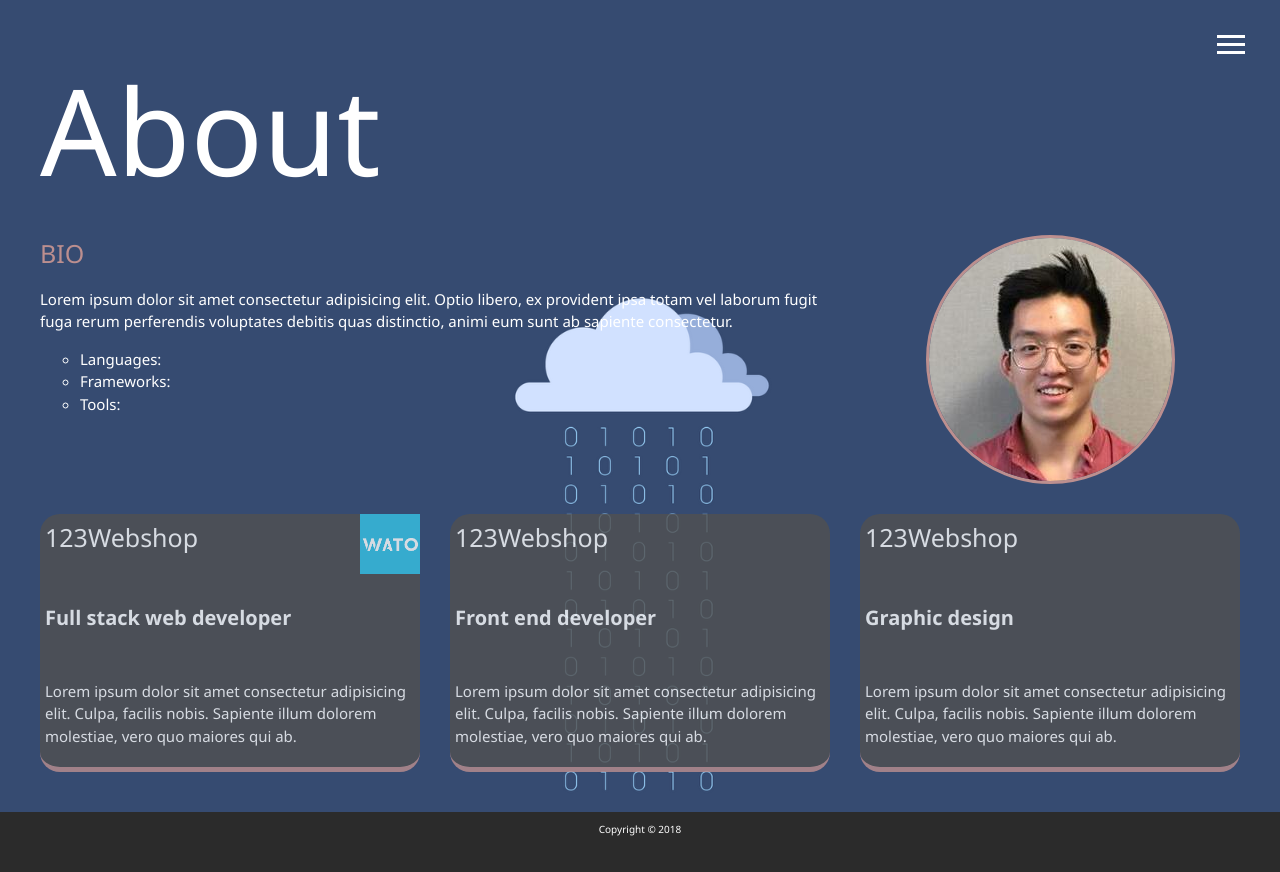
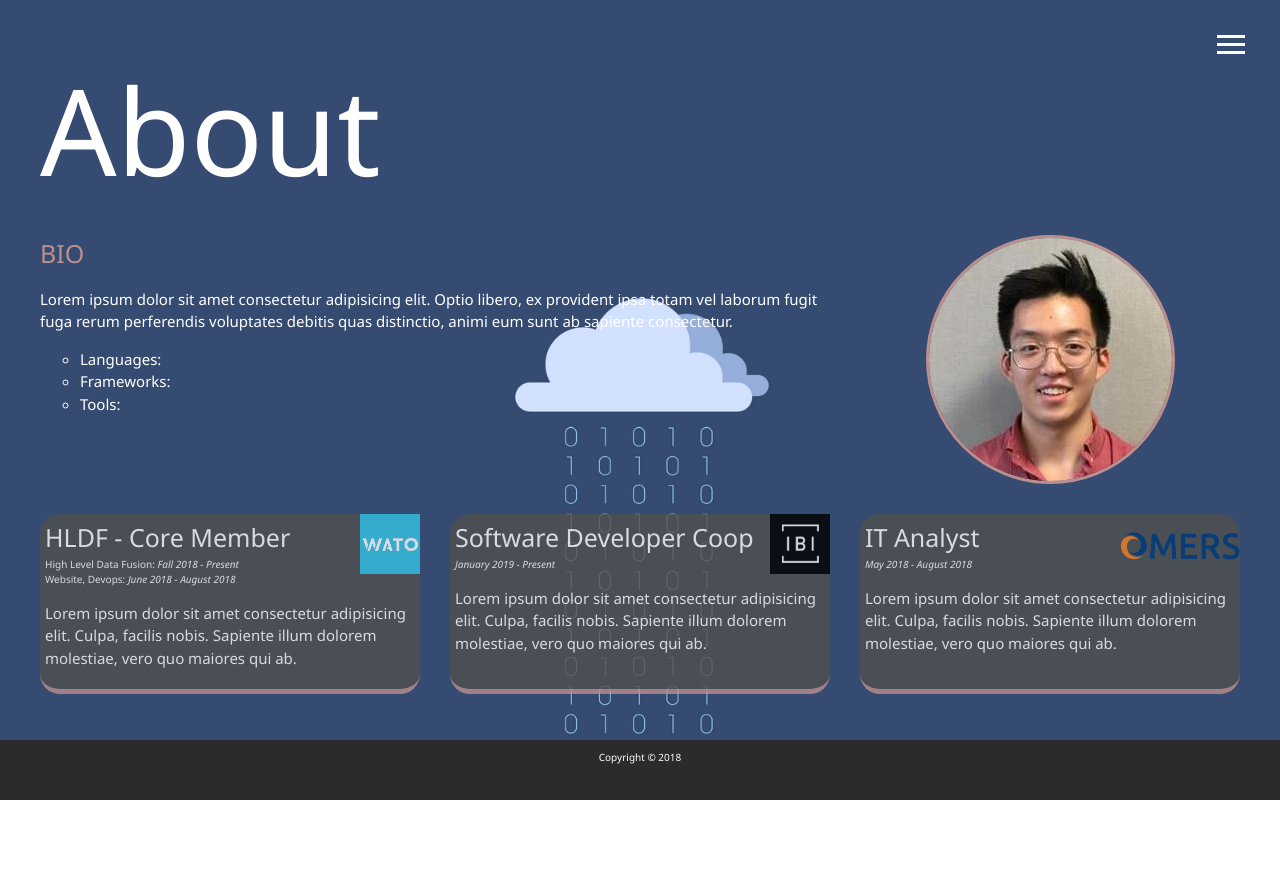
Before and after one commit to Wmeng98/Portfolio-Personal, a website: page dist/about.html in a window 1280 px wide. After the commit the page ends 800 px from the top, so only its background shows below. Drawn offline with Linux system fonts and the light colour scheme.

Commit message:
add logos, job title descriptions

```diff
--- a/dist/about.html
+++ b/dist/about.html
@@ -69,18 +69,19 @@
     <img src="img/wm_portrait.jpg" alt="Wilson Meng" class="bio-image about-bio">
 
     <div class="job job-1">
-      <h3>123Webshop</h3> <img class="work-img" src="img/wato-img.png" alt="" width="60" height="60" align="right">
-      <h6>Full stack web developer</h6>
+      <h3>HLDF - Core Member</h3> <a href="https://watonomous.ca/#/" target="_blank"><img class="work-img" src="img/wato-img.png" alt="" width="60" height="60" align="right"></a>
+      <div>High Level Data Fusion: <i>Fall 2018 - Present</i></div>
+      <div>Website, Devops: <i>June 2018 - August 2018</i></div>
       <p>Lorem ipsum dolor sit amet consectetur adipisicing elit. Culpa, facilis nobis. Sapiente illum dolorem molestiae, vero quo maiores qui ab.</p>
     </div>
     <div class="job job-2">
-        <h3>123Webshop</h3>
-        <h6>Front end developer</h6>
+        <h3>Software Developer Coop</h3><a href="https://www.ibigroup.com/" target="_blank"><img class="work-img" src="img/ibi-group.png" alt="" width="60" height="60" align="right"></a>
+        <div><i>January 2019 - Present</i></div>
         <p>Lorem ipsum dolor sit amet consectetur adipisicing elit. Culpa, facilis nobis. Sapiente illum dolorem molestiae, vero quo maiores qui ab.</p>
       </div>
       <div class="job job-3">
-          <h3>123Webshop</h3>
-          <h6>Graphic design</h6>
+          <h3>IT Analyst</h3><a href="https://www.omers.com/" target="_blank"><img class="work-img" src="img/omers-logo.png" alt="" width="120" height="60" align="right"></a>
+          <div><i>May 2018 - August 2018</i></div>
           <p>Lorem ipsum dolor sit amet consectetur adipisicing elit. Culpa, facilis nobis. Sapiente illum dolorem molestiae, vero quo maiores qui ab.</p>
         </div>
   </div>
```
Also changed, not shown: dist/img/ibi-group.png (added), dist/img/omers-logo.png (added).
